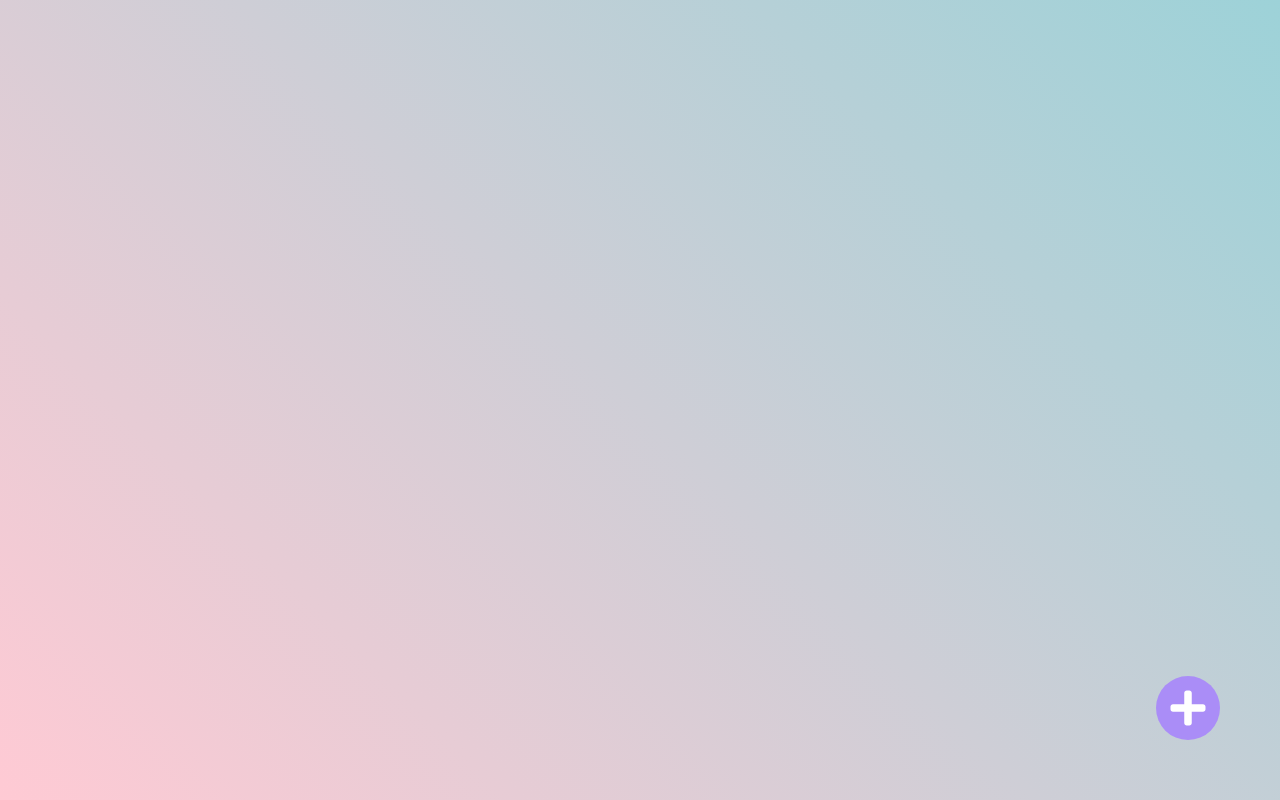
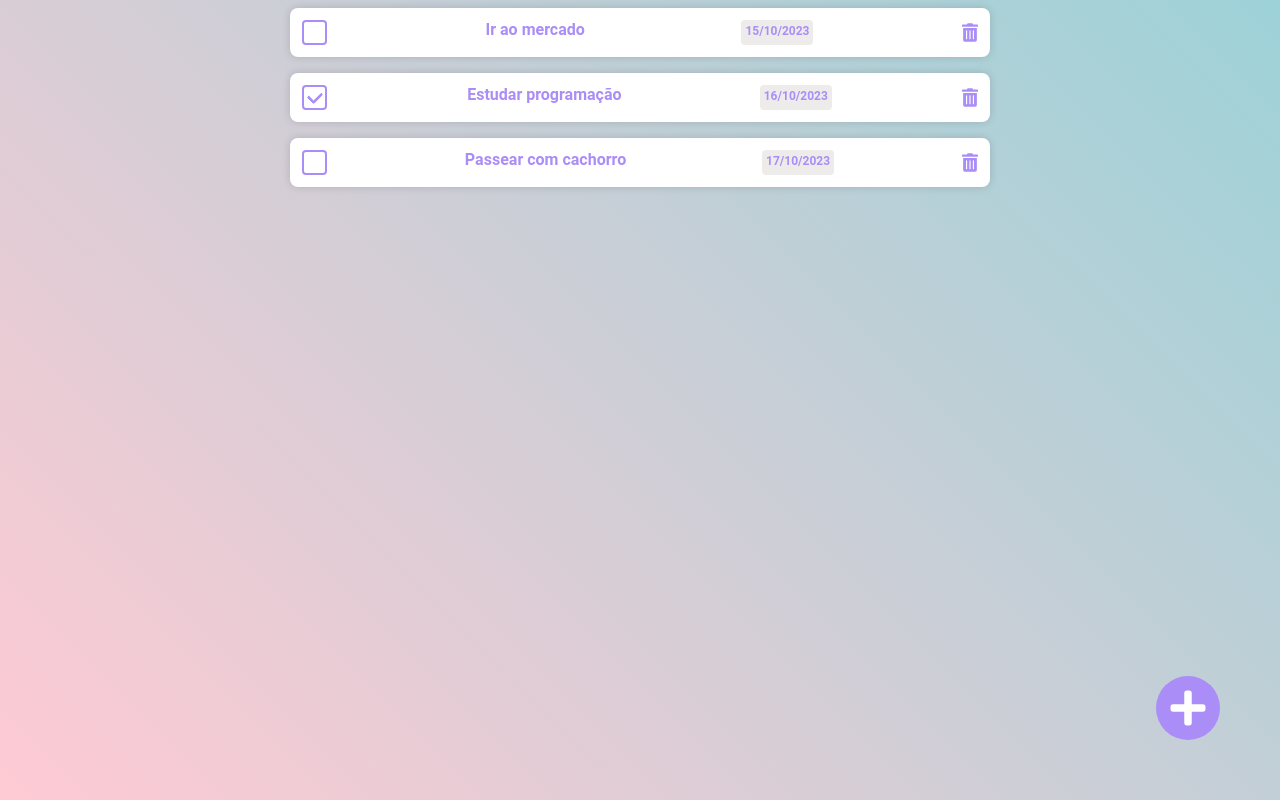
Before and after one commit to raqueltsato/to-do-list-app, a React (Vite) app: page / in a window 1280 px wide. Built offline with nearby package versions, Linux system fonts and the light colour scheme.

Commit message:
feat: render cards from context

```diff
--- a/src/components/Card/index.tsx
+++ b/src/components/Card/index.tsx
@@ -1,3 +1,4 @@
+import { ToDoType } from "../../contexts/toDoContext/types";
 import {
   CardContainer,
   Checkbox,
@@ -7,17 +8,20 @@ import {
   Title,
   TrashIcon,
 } from "./styles";
+import { OwnProps } from "./types";
 
-const Card = (): JSX.Element => {
+const Card = ({
+  toDo: { id, description, dueToDate, done },
+}: OwnProps): JSX.Element => {
   return (
     <CardContainer>
       <CheckboxContainer>
         <Checkbox className="checkmark">
-          <Checkmark disabled={false} />
+          <Checkmark checked={done} />
         </Checkbox>
       </CheckboxContainer>
-      <Title>Comer chocolate</Title>
-      <DueToDateTag>15/10/2023</DueToDateTag>
+      <Title>{description}</Title>
+      <DueToDateTag>{dueToDate}</DueToDateTag>
       <TrashIcon />
     </CardContainer>
   );
--- a/src/components/Card/styles.ts
+++ b/src/components/Card/styles.ts
@@ -38,9 +38,9 @@ export const Checkbox = styled.span`
   width: 25px;
 `;
 
-export const Checkmark = styled.div`
-  ${({ theme: { colors, radius }, disabled }) => css`
-    display: ${disabled ? "none" : "block"};
+export const Checkmark = styled.div<{ checked: boolean }>`
+  ${({ theme: { colors, radius }, checked }) => css`
+    display: ${checked ? "block" : "none"};
     border: solid ${colors.purple};
     border-radius: ${radius.sm};
   `}
--- /dev/null
+++ b/src/components/Card/types.ts
@@ -0,0 +1,5 @@
+import { ToDoType } from "../../contexts/toDoContext/types";
+
+export type OwnProps = {
+  toDo: ToDoType;
+};
--- /dev/null
+++ b/src/components/ToDoList/index.tsx
@@ -0,0 +1,15 @@
+import { useContext } from "react";
+import { ToDoContext } from "../../contexts/toDoContext";
+import Card from "../Card";
+
+export const ToDoList = (): React.ReactNode => {
+  const { toDos, setTodos } = useContext(ToDoContext);
+
+  return (
+    <>
+      {toDos.map((toDo) => {
+        return <Card key={toDo.id} toDo={toDo} />;
+      })}
+    </>
+  );
+};
--- a/src/contexts/toDoContext/index.tsx
+++ b/src/contexts/toDoContext/index.tsx
@@ -1,12 +1,13 @@
 import { createContext, useState } from "react";
-import { OwnProps, ToDo, ToDoContextType } from "./types";
+import { OwnProps, ToDoType, ToDoContextType } from "./types";
+import { toDosMock } from "../../data";
 
 export const ToDoContext = createContext<ToDoContextType>(
   {} as ToDoContextType
 );
 
 export const ToDoProvider = ({ children }: OwnProps) => {
-  const [toDos, setToDos] = useState<ToDo[]>([]);
+  const [toDos, setToDos] = useState<ToDoType[]>(toDosMock);
 
   return (
     <ToDoContext.Provider value={{ toDos, setToDos }}>
--- a/src/screens/Home/index.tsx
+++ b/src/screens/Home/index.tsx
@@ -2,6 +2,7 @@ import { useState } from "react";
 import AddButton from "../../components/AddButton";
 import { ToDoModal } from "../../components/ToDoForm";
 import { Background, ButtonContainer, Container } from "./styles";
+import { ToDoList } from "../../components/ToDoList";
 
 const Home = (): React.ReactNode => {
   const [isModalOpen, setIsModalOpen] = useState(false);
@@ -17,6 +18,7 @@ const Home = (): React.ReactNode => {
     <>
       <Background />
       <Container>
+        <ToDoList />
         <ToDoModal isOpen={isModalOpen} onClose={handleCloseModal} />
 
         <ButtonContainer>
```
